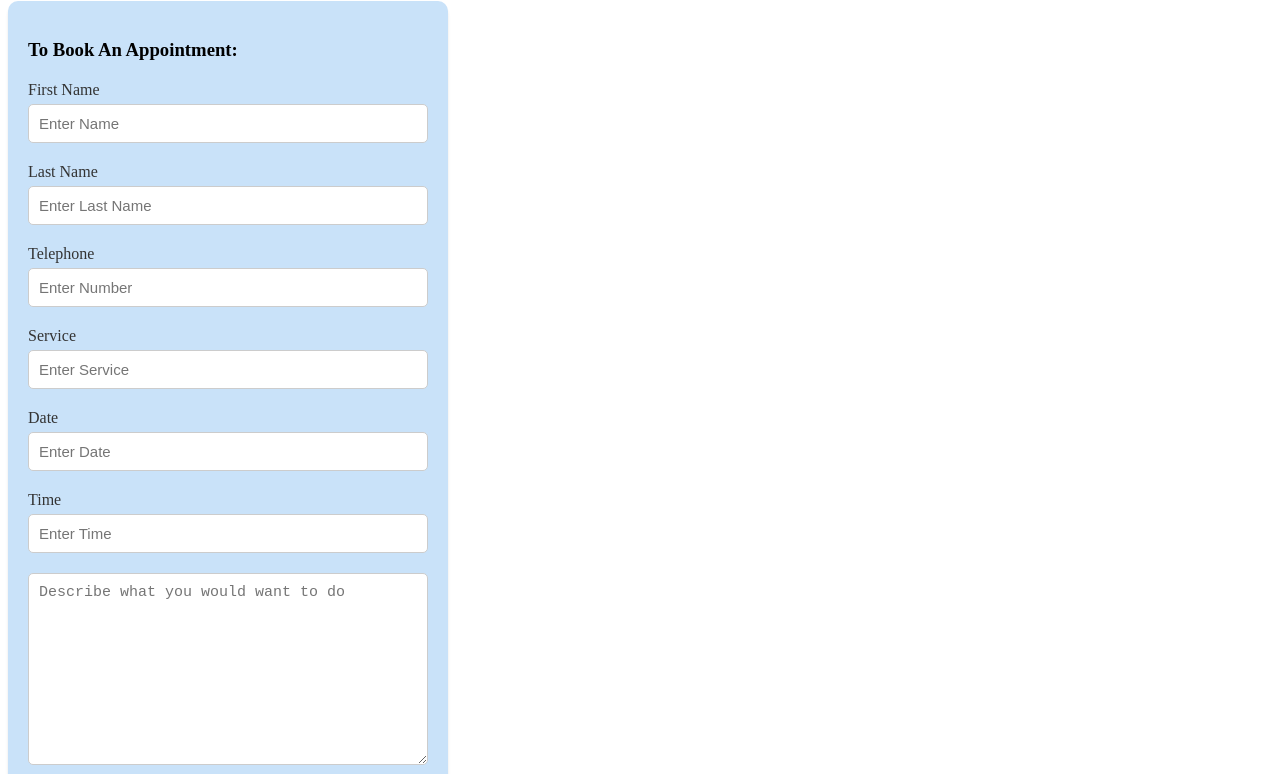
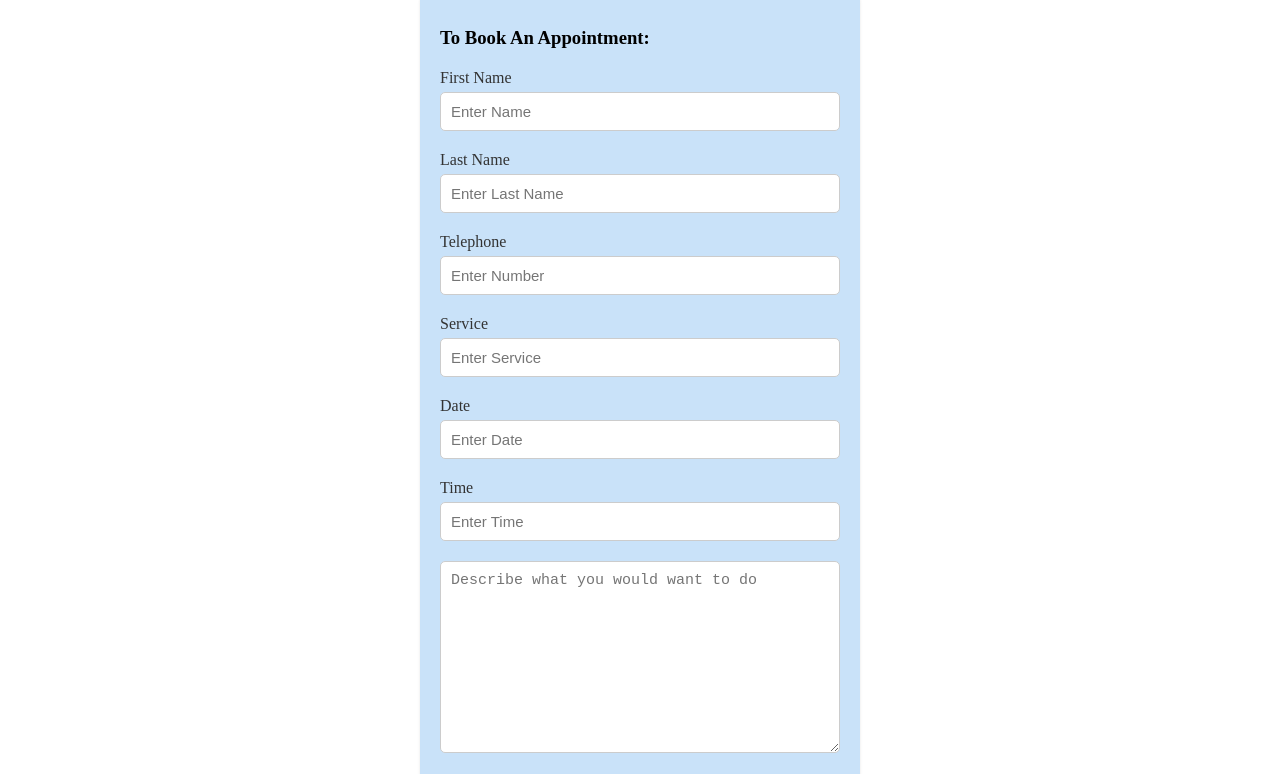
Before and after one commit to EricaAkos/T4G_Project, a plain HTML site: page index.html in a window 1280 px wide. Shown: the part 972-1746 px from the top of the page. Drawn offline with Linux system fonts and the light colour scheme.

Commit message:
centered the appointment form

```diff
--- a/src/style.css
+++ b/src/style.css
@@ -100,6 +100,7 @@ p{
     max-width: 400px;
     width:100%;
     margin-top: 1%;
+    margin: 0 auto;
 }
 .appointmentform h3{
     margin-bottom: 20px;
```
Also changed, not shown: pages/login.html (+1 -1 lines), pages/signup.html (+1 -1 lines).
